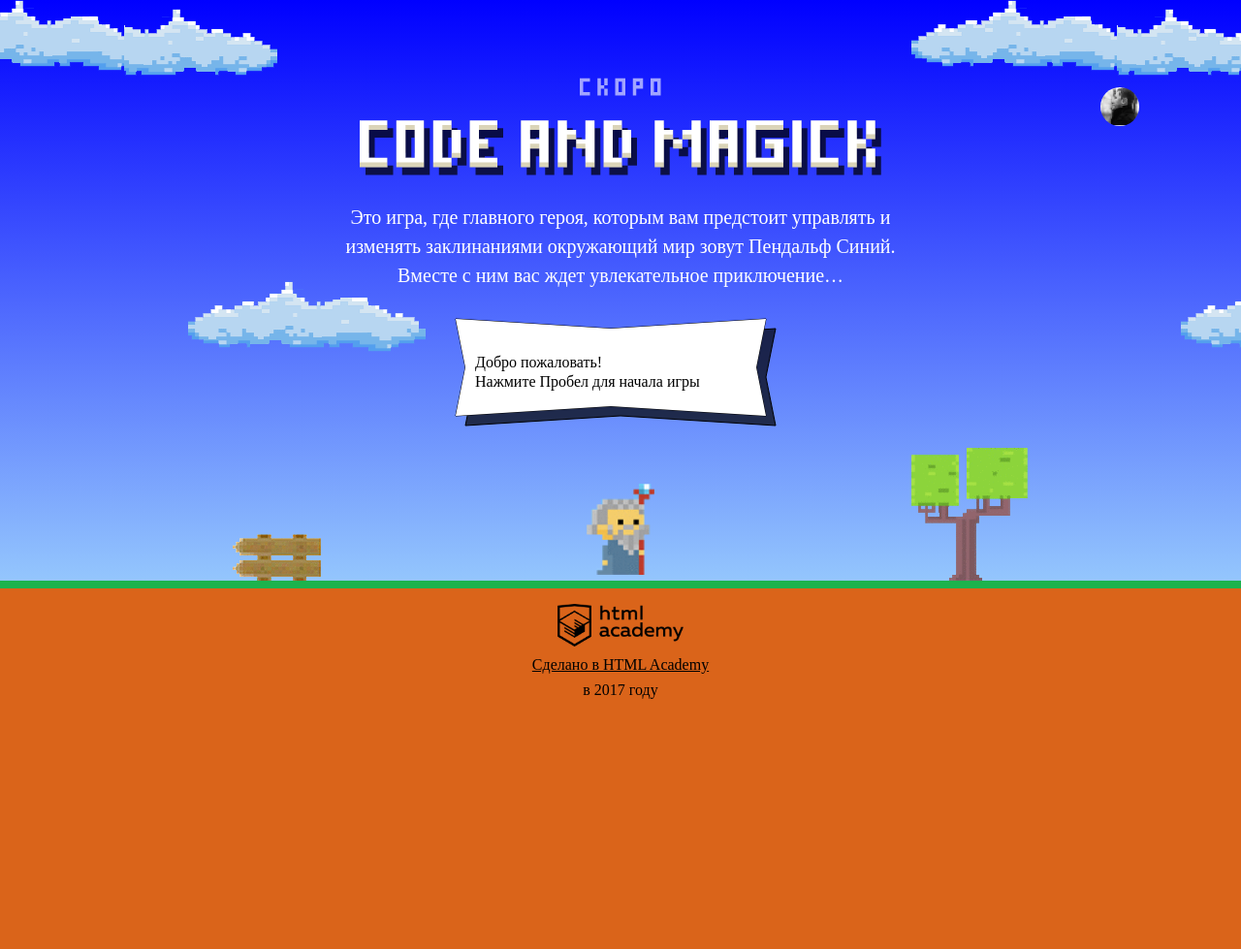
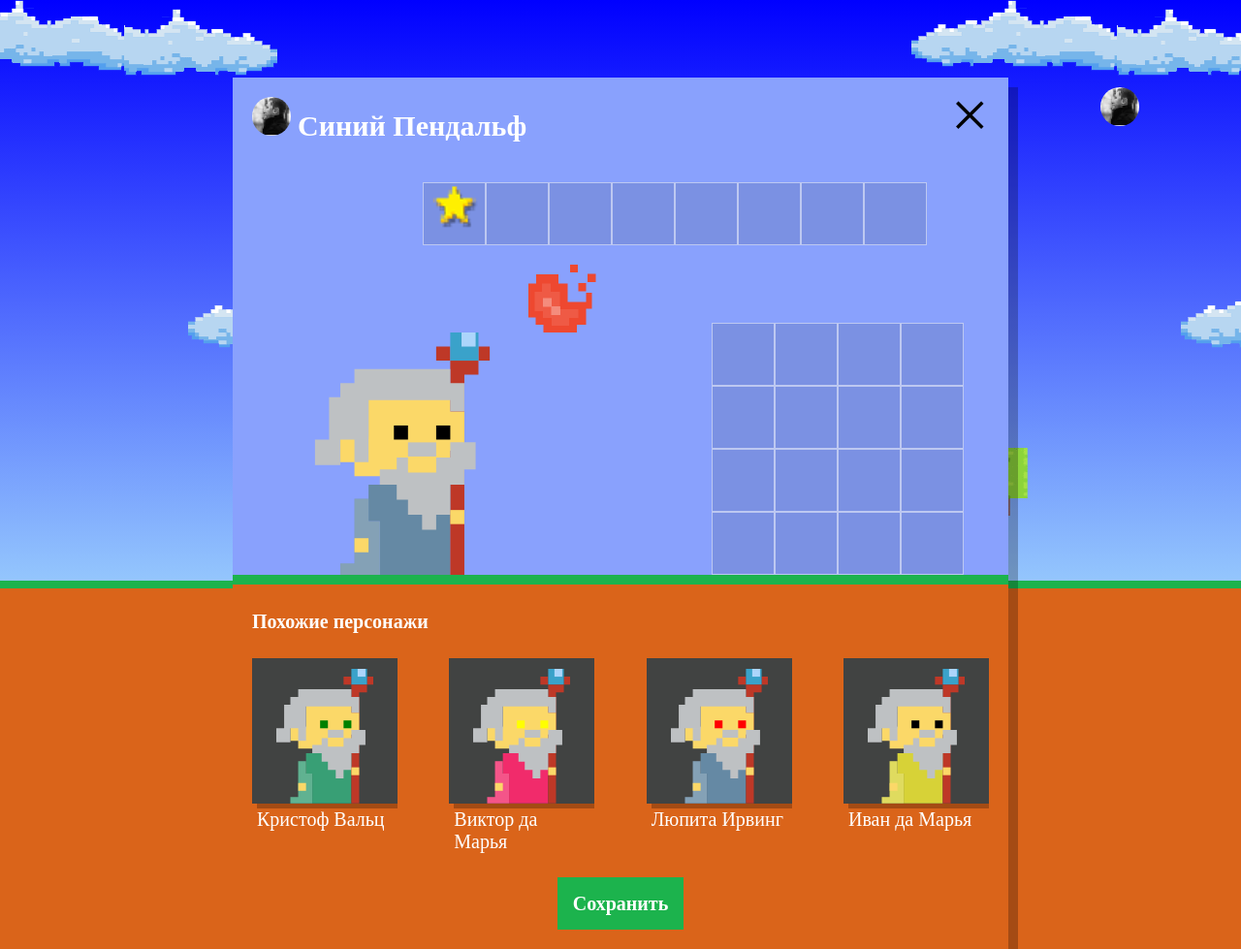
Before and after one commit to 0snilcy/code-and-magick, a website: page index.html in a window 1280 px wide. Shown: the whole page at 97% size. Before the commit the page ends 800 px from the top, so only its background shows below. Drawn offline with Linux system fonts and the light colour scheme; a web font is replaced by a local one.

Commit message:
Учебный проект: нас орда

```diff
--- a/index.html
+++ b/index.html
@@ -180,6 +180,7 @@
     </div>
   </template>
   <script src="js/stat.js"></script>
+  <script src="js/setup.js"></script>
   <script>
     var fireballSize = 22;
     var getFireballSpeed = function (left) {
--- /dev/null
+++ b/js/setup.js
@@ -0,0 +1,40 @@
+'use strict';
+
+var QUANTITY = 4;
+var NAMES = ['Иван', 'Хуан Себастьян', 'Мария', 'Кристоф', 'Виктор', 'Юлия', 'Люпита', 'Вашингтон'];
+var SURNAMES = [' да Марья', ' Верон', ' Мирабелла', ' Вальц', ' Онопко', ' Топольницкая', ' Нионго', ' Ирвинг'];
+var COAT_COLOR = ['rgb(101, 137, 164)', 'rgb(241, 43, 107)', 'rgb(146, 100, 161)', 'rgb(56, 159, 117)', 'rgb(215, 210, 55)', 'rgb(0, 0, 0)'];
+var EYES_COLOR = ['black', 'red', 'blue', 'yellow', 'green'];
+
+// Показывает диалоговое окно выбора мага
+var userDialog = document.querySelector('.setup');
+userDialog.classList.remove('hidden');
+
+// Находим окно со списком магов
+var similarListElement = document.querySelector('.setup-similar-list');
+
+// Показываем блок со списком похожих персонажей и находим шаблон мага в Темлэйте
+document.querySelector('.setup-similar').classList.remove('hidden');
+var similarWizardTemplate = document.querySelector('#similar-wizard-template').content.querySelector('.setup-similar-item');
+
+// Клонируем волшебников из Темлэйт
+var renderWizard = function () {
+  var wizardElement = similarWizardTemplate.cloneNode(true);
+
+  wizardElement.querySelector('.setup-similar-label').textContent = random(NAMES) + random(SURNAMES);
+  wizardElement.querySelector('.wizard-coat').style.fill = random(COAT_COLOR);
+  wizardElement.querySelector('.wizard-eyes').style.fill = random(EYES_COLOR);
+
+  return wizardElement;
+};
+
+var fragment = document.createDocumentFragment();
+for (var i = 0; i < QUANTITY; i++) {
+  fragment.appendChild(renderWizard());
+}
+similarListElement.appendChild(fragment);
+
+// Функция генерации случайных данных
+function random(array) {
+  return array[Math.floor(Math.random() * array.length)];
+}
```
